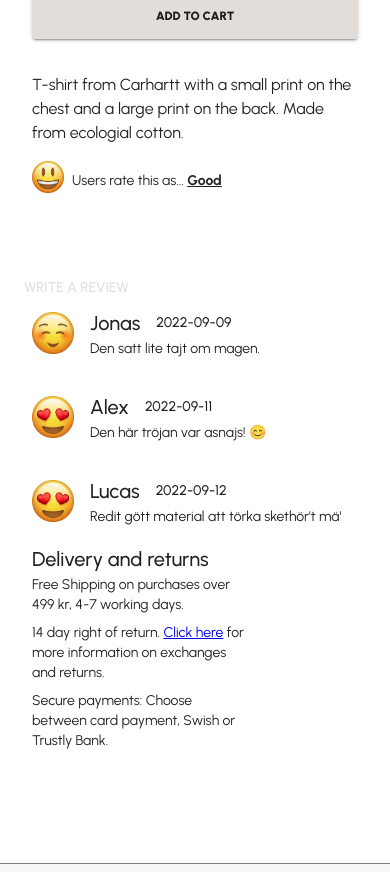
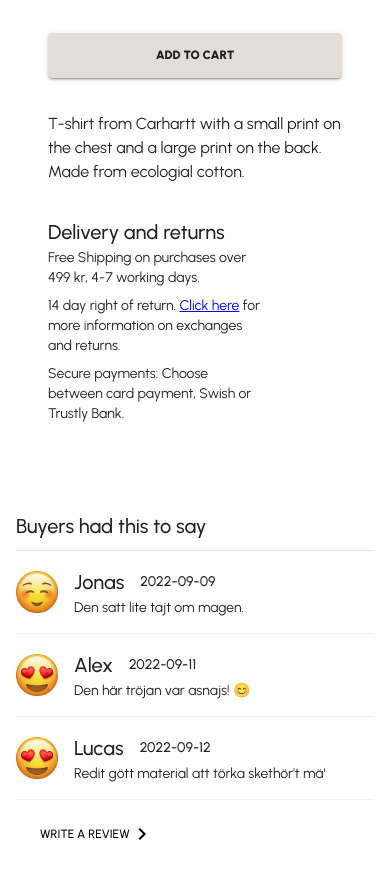
Before and after one commit to Zaai90/Webbshop-med-React, a React (Vite) app: page /product/1 in a window 390 px wide. Shown: the part 772-1644 px from the top of the page. Built offline with nearby package versions, Linux system fonts and the light colour scheme.

Commit message:
Styling, clean up and added a close button to modal

```diff
--- a/src/components/Review/ReviewForm.tsx
+++ b/src/components/Review/ReviewForm.tsx
@@ -74,7 +74,6 @@ const ReviewForm = React.forwardRef(({ product, handleSubmit, toggleModal }: Pro
   const smScreen = useMediaQuery(theme.breakpoints.down("tablet"));
   function toggleClass(index: any) {
     setActive(index);
-    console.log(product);
   }
 
   const formik = useFormik({
@@ -88,7 +87,10 @@ const ReviewForm = React.forwardRef(({ product, handleSubmit, toggleModal }: Pro
   });
 
   return (
-    <Box ref={ref} tabIndex={-1} sx={{
+    <Box
+      ref={ref}
+      tabIndex={-1}
+      sx={{
         display: "flex",
         flexDirection: "column",
         justifyContent: "center",
@@ -97,15 +99,20 @@ const ReviewForm = React.forwardRef(({ product, handleSubmit, toggleModal }: Pro
         width: "fit-content",
         padding: smScreen ? "20px" : "40px 0",
         borderRadius: ".3rem",
-      }}>
+        position: "relative",
+      }}
+    >
+      <Box
+        sx={{ width: "fit-content", position: "absolute", top: 0, right: 0, cursor: "pointer", padding: "14px", lineHeight: 1 }}
+        onClick={() => toggleModal(false)}
+      >
+        X
+      </Box>
       <Container>
-      <Box sx={{ display: "flex", justifyContent: "center" }}>
-        <Typography variant={smScreen ? "h6" : "h5"} sx={{ marginRight: "auto" }}>
+        <Box>
+          <Typography variant={smScreen ? "h6" : "h5"}>
             We're excited to hear your opinion!
           </Typography>
-        <Button sx={{ width: "fit-content" }} onClick={() => toggleModal(false)}>
-          X
-        </Button>
         </Box>
         <form onSubmit={formik.handleSubmit} style={{ display: "flex", flexDirection: "column" }}>
           <TextField
--- a/src/components/Review/Reviews.tsx
+++ b/src/components/Review/Reviews.tsx
@@ -1,8 +1,10 @@
-import { Box, Button, Container, Modal, Typography } from "@mui/material";
-import { useEffect, useState } from "react";
+import ChevronRightIcon from "@mui/icons-material/ChevronRight";
+import { Box, Button, Container, Modal, Typography, useMediaQuery } from "@mui/material";
+import { useState } from "react";
 import { useReviews } from "../../contexts/ReviewContext";
 import Product from "../../models/Product";
 import { ReviewModel } from "../../models/ReviewModel";
+import theme from "../../utils/Theme";
 import ReadMore from "../ReadMore";
 import ratingData from "./ratingData";
 import ReviewForm from "./ReviewForm";
@@ -15,6 +17,7 @@ interface Props {
 const Reviews = ({ product, calcAvgRating }: Props) => {
   const [isModalOpen, setIsModalOpen] = useState(false);
   const { reviews, addReview } = useReviews();
+  const smScreen = useMediaQuery(theme.breakpoints.down("tablet"));
 
   function handleModalClick() {
     setIsModalOpen(true);
@@ -25,23 +28,19 @@ const Reviews = ({ product, calcAvgRating }: Props) => {
     calcAvgRating();
   }
 
-
   return (
     <>
-      <Box>
-        <Button
-          onClick={() => {
-            handleModalClick();
-          }}
-        >
-          Write a review
-        </Button>
-      </Box>
-      <Container sx={{ display: "flex", flexDirection: "column", gap: "2rem" }}>
+      <Box sx={{ display: "flex", flexDirection: "column", maxWidth: smScreen ? "100%" : "50%" }}>
+        <Typography variant="h6" sx={{ borderBottom: "1px solid rgba(0,0,0,0.10)", paddingBottom: ".5rem" }}>
+          Buyers had this to say
+        </Typography>
+
         {reviews
           .filter((review) => review.productId === product.id)
           .map((review, index) => (
+            <>
               <Box key={index}>
+                <Container sx={{ margin: 0, borderBottom: "1px solid rgba(0,0,0,0.05)", padding: "15px 0" }}>
                   <Box sx={{ display: "flex", gap: "1rem" }}>
                     <Box sx={{ display: "flex", alignItems: "center" }}>
                       <img src={ratingData[review.rating].img} alt={ratingData[review.rating].title} loading="lazy" width={42} />
@@ -60,10 +59,27 @@ const Reviews = ({ product, calcAvgRating }: Props) => {
                       </ReadMore>
                     </Box>
                   </Box>
+                </Container>
               </Box>
+            </>
           ))}
+      </Box>
+      <Container>
+        <Button
+          sx={{ color: "black", marginTop: "1rem", fontSize: "12px" }}
+          onClick={() => {
+            handleModalClick();
+          }}
+        >
+          Write a review
+          <ChevronRightIcon />
+        </Button>
       </Container>
-      <Modal open={isModalOpen} onClose={() => setIsModalOpen(false)} sx={{ display: "flex", alignItems: "center", justifyContent: 'center' }}>
+      <Modal
+        open={isModalOpen}
+        onClose={() => setIsModalOpen(false)}
+        sx={{ display: "flex", alignItems: "center", justifyContent: "center", padding: "1rem" }}
+      >
         <ReviewForm product={product} toggleModal={setIsModalOpen} handleSubmit={handleSubmit} />
       </Modal>
     </>
--- a/src/pages/Product.tsx
+++ b/src/pages/Product.tsx
@@ -1,3 +1,4 @@
+import { Container } from "@mui/system";
 import { useRef, useState } from "react";
 import { useParams } from "react-router-dom";
 import styled from "styled-components";
@@ -44,14 +45,17 @@ const ProductPage = () => {
     <MainContent>
       <ContainerStyled>
         <ImagePresenter product={product} />
+        <Container>
+
+      <div onClick={handleClick} style={{ cursor: "pointer" }}>
+        <ReviewRatingAvg avgRating={avgRating} />
+      </div>
         <ProductInfo product={product} />
+      <DeliveryAndReturns />
+        </Container>
       </ContainerStyled>
-      <div onClick={handleClick} style={{ cursor: "pointer" }}>
-        <ReviewRatingAvg product={product} avgRating={avgRating} />
-      </div>
       <div ref={ref} style={{ height: "70px" }}></div>
       <Reviews product={product} calcAvgRating={calcAvgRating} />
-      <DeliveryAndReturns />
     </MainContent>
   );
 };
```
Lines whose indentation alone changed are shown as unchanged.
